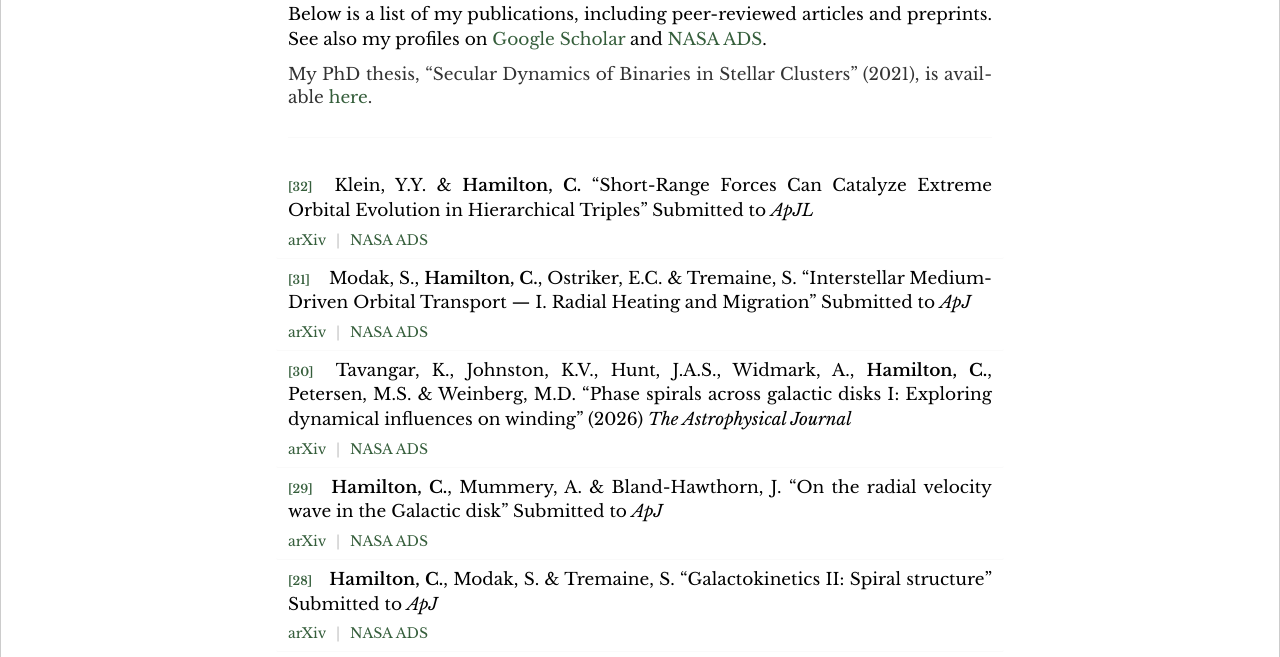
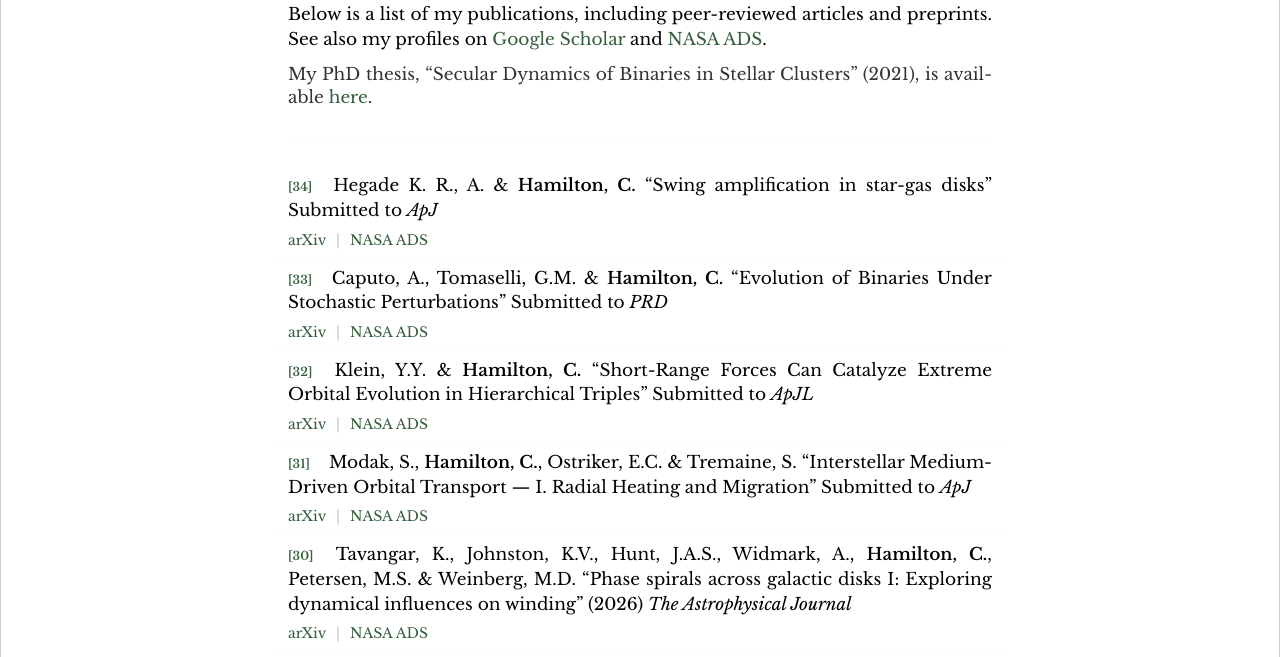
Before and after one commit to hamiltonchris20/hamiltonchris20.github.io, a plain HTML site: page publications.html in a window 1280 px wide. Shown: the part 137-794 px from the top of the page. Drawn offline with nearby package versions, Linux system fonts and the light colour scheme.

Commit message:
Add two preprints, Eritas Yang, and update Princeton appointment wording.
Add the Hegade & Hamilton ApJ and Caputo, Tomaselli & Hamilton PRD submissions, correct Modak's thesis title, and list Eritas Yang as a graduate student advised primarily by Joshua Winn.

Co-authored-by: Cursor <cursoragent@cursor.com>

```diff
--- a/publications.html
+++ b/publications.html
@@ -57,6 +57,28 @@
     <section class="py-5 md:py-7">
       <div class="page-content">
         <ol class="list-none space-y-0" reversed>
+          <li class="pub-entry px-3 py-2 -mx-3 rounded-sm border-b border-rule/10">
+            <p class="text-black">
+              <span class="pub-num text-xs">[34]</span>
+              Hegade K. R., A. &amp; <span class="pub-self">Hamilton, C.</span> &ldquo;Swing amplification in star-gas disks&rdquo; Submitted to <em>ApJ</em>
+              <span class="block mt-1.5 text-sm">
+                <a href="https://arxiv.org/abs/2607.19540" target="_blank" rel="noopener">arXiv</a>
+                <span class="text-black/25 mx-1.5">|</span>
+                <a href="https://ui.adsabs.harvard.edu/abs/2026arXiv260719540H/abstract" target="_blank" rel="noopener">NASA ADS</a>
+              </span>
+            </p>
+          </li>
+          <li class="pub-entry px-3 py-2 -mx-3 rounded-sm border-b border-rule/10">
+            <p class="text-black">
+              <span class="pub-num text-xs">[33]</span>
+              Caputo, A., Tomaselli, G.M. &amp; <span class="pub-self">Hamilton, C.</span> &ldquo;Evolution of Binaries Under Stochastic Perturbations&rdquo; Submitted to <em>PRD</em>
+              <span class="block mt-1.5 text-sm">
+                <a href="https://arxiv.org/abs/2607.12011" target="_blank" rel="noopener">arXiv</a>
+                <span class="text-black/25 mx-1.5">|</span>
+                <a href="https://ui.adsabs.harvard.edu/abs/2026arXiv260712011C/abstract" target="_blank" rel="noopener">NASA ADS</a>
+              </span>
+            </p>
+          </li>
           <li class="pub-entry px-3 py-2 -mx-3 rounded-sm border-b border-rule/10">
             <p class="text-black">
               <span class="pub-num text-xs">[32]</span>
```
Also changed, not shown: index.html (+1 -1 lines), people.html (+10 -1 lines), images/eritas-yang.jpg (added).
